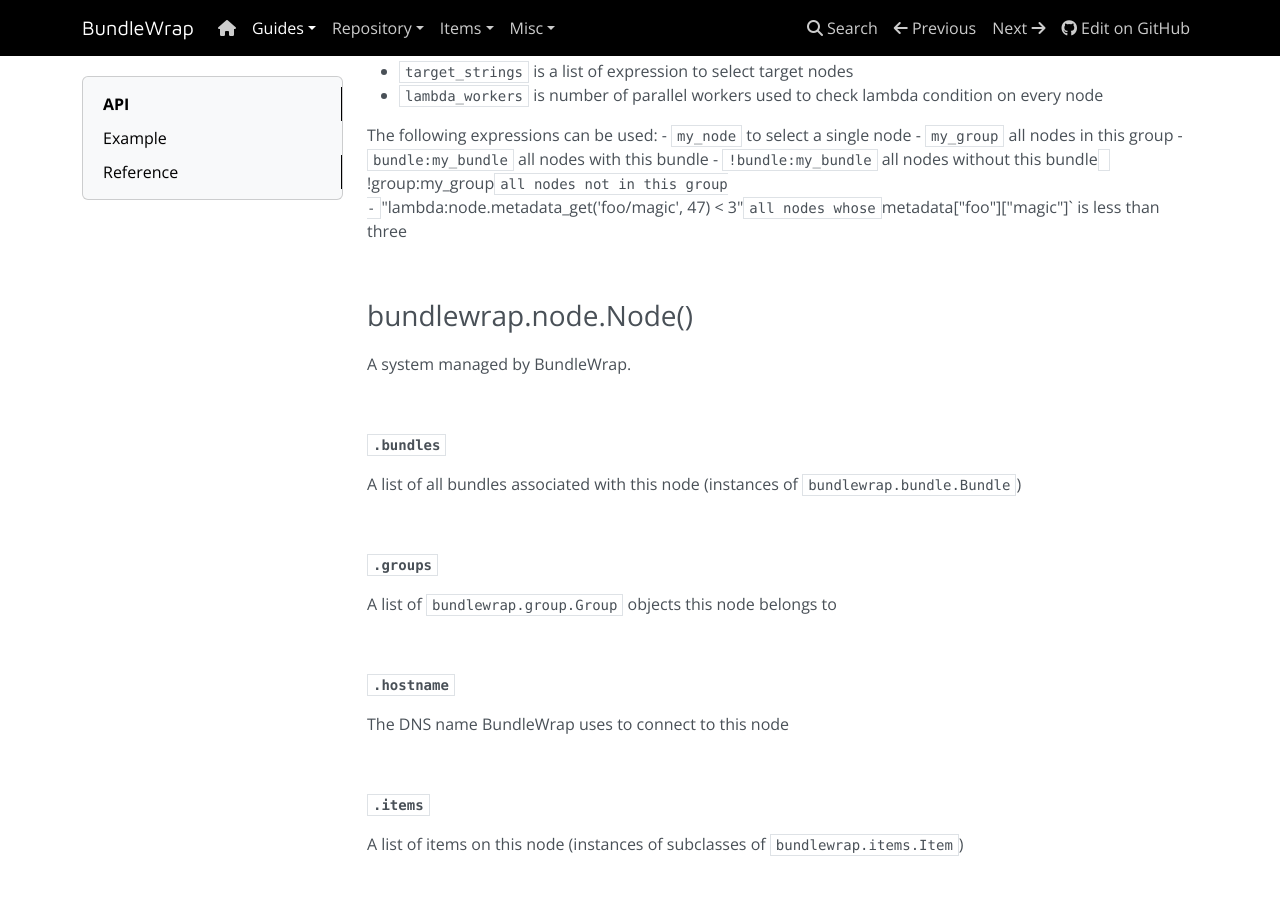
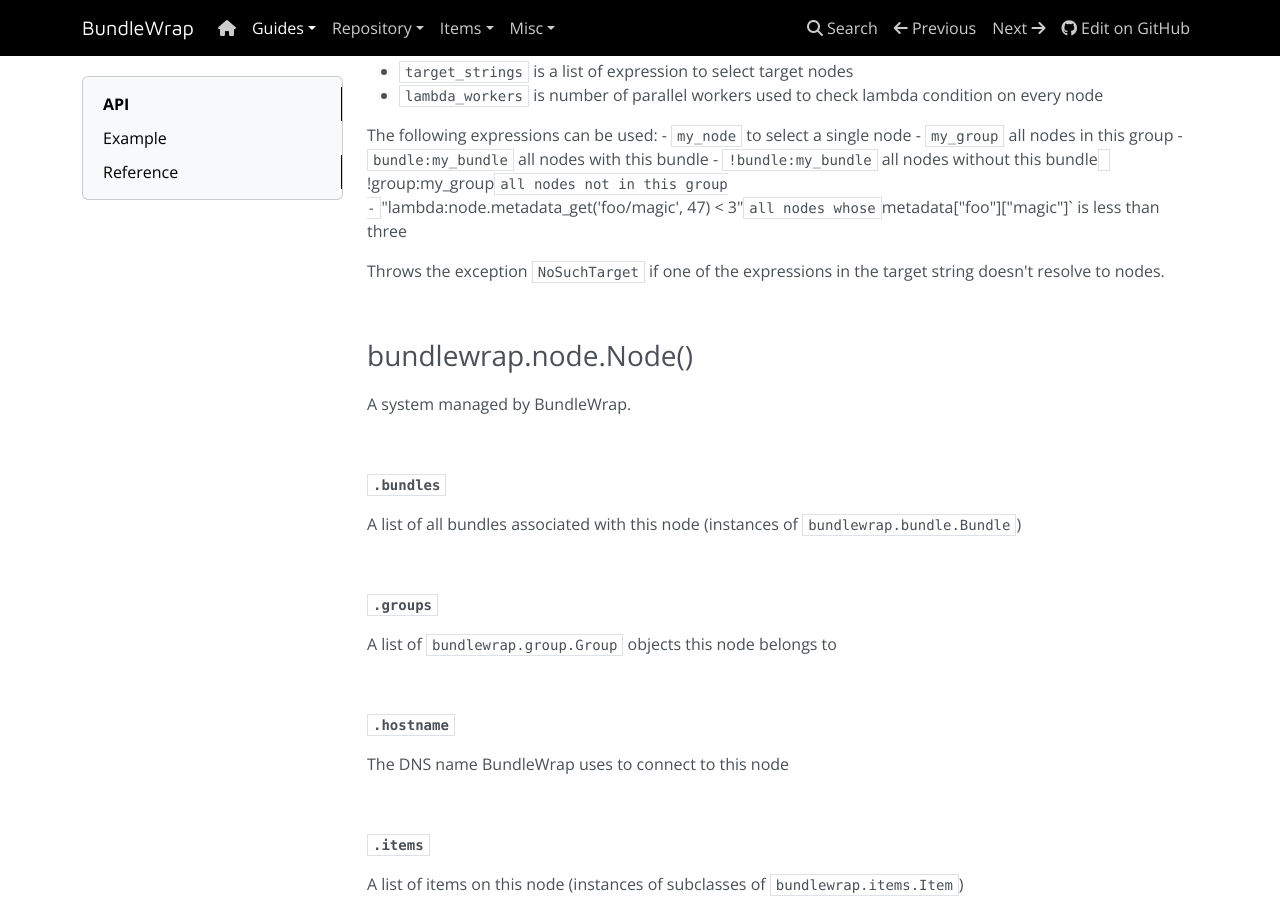
Before and after one commit to bundlewrap/bundlewrap, an MkDocs documentation site: the page built from docs/content/guide/api.md, in a window 1280 px wide and 900 px high, scrolled down 3020 px. Built offline with MkDocs 1.6.1, drawn with Linux system fonts in a browser that asks for light colours; nearby versions of some CDN libraries.

Commit message:
document NoSuchTarget exception
docs for #869

```diff
--- a/docs/content/guide/api.md
+++ b/docs/content/guide/api.md
@@ -148,6 +148,8 @@
 - `!bundle:my_bundle` all nodes without this bundle
 ` `!group:my_group` all nodes not in this group
 - `"lambda:node.metadata_get('foo/magic', 47) < 3"` all nodes whose `metadata["foo"]["magic"]` is less than three
+
+Throws the exception `NoSuchTarget` if one of the expressions in the target string doesn't resolve to nodes.
 
 <br>
 
```
